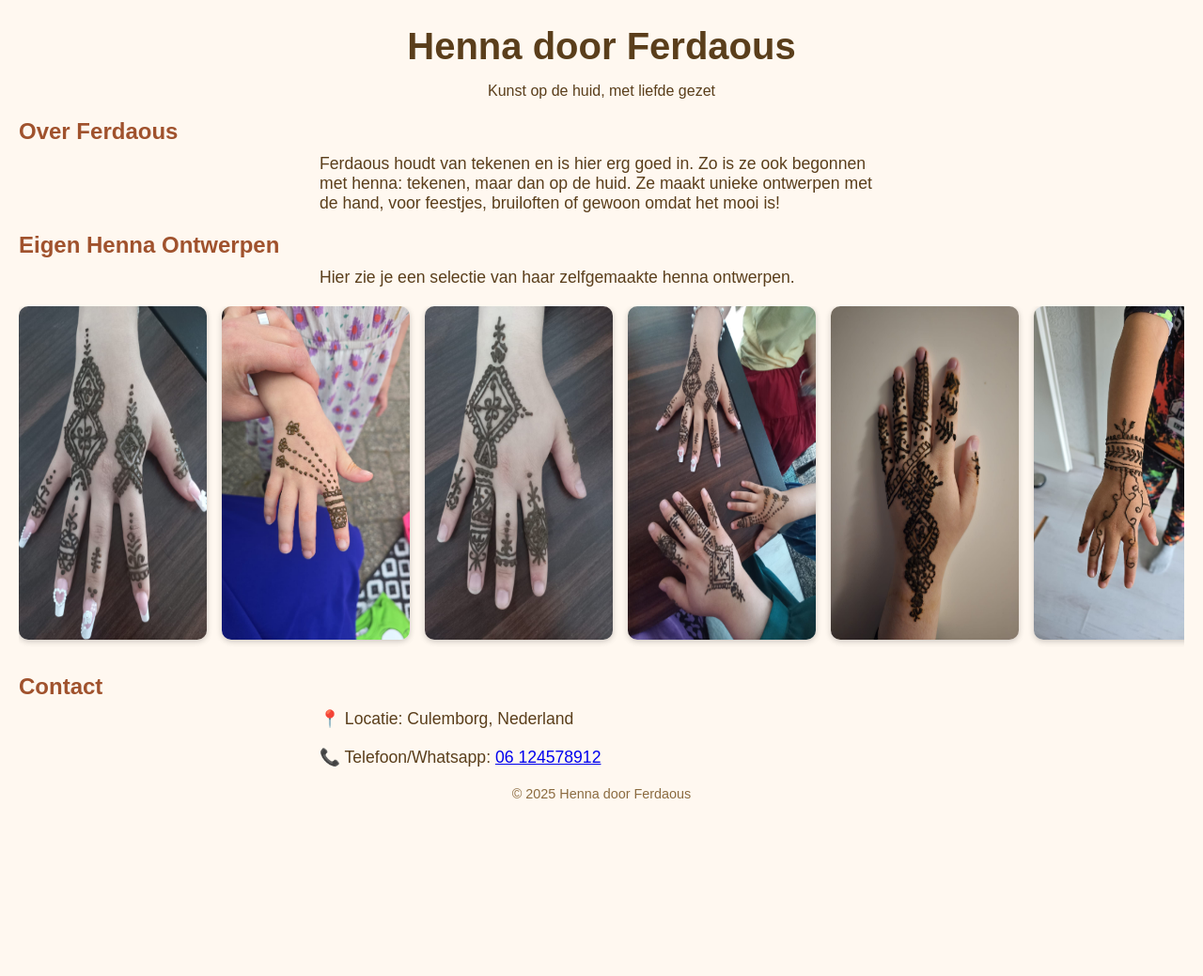
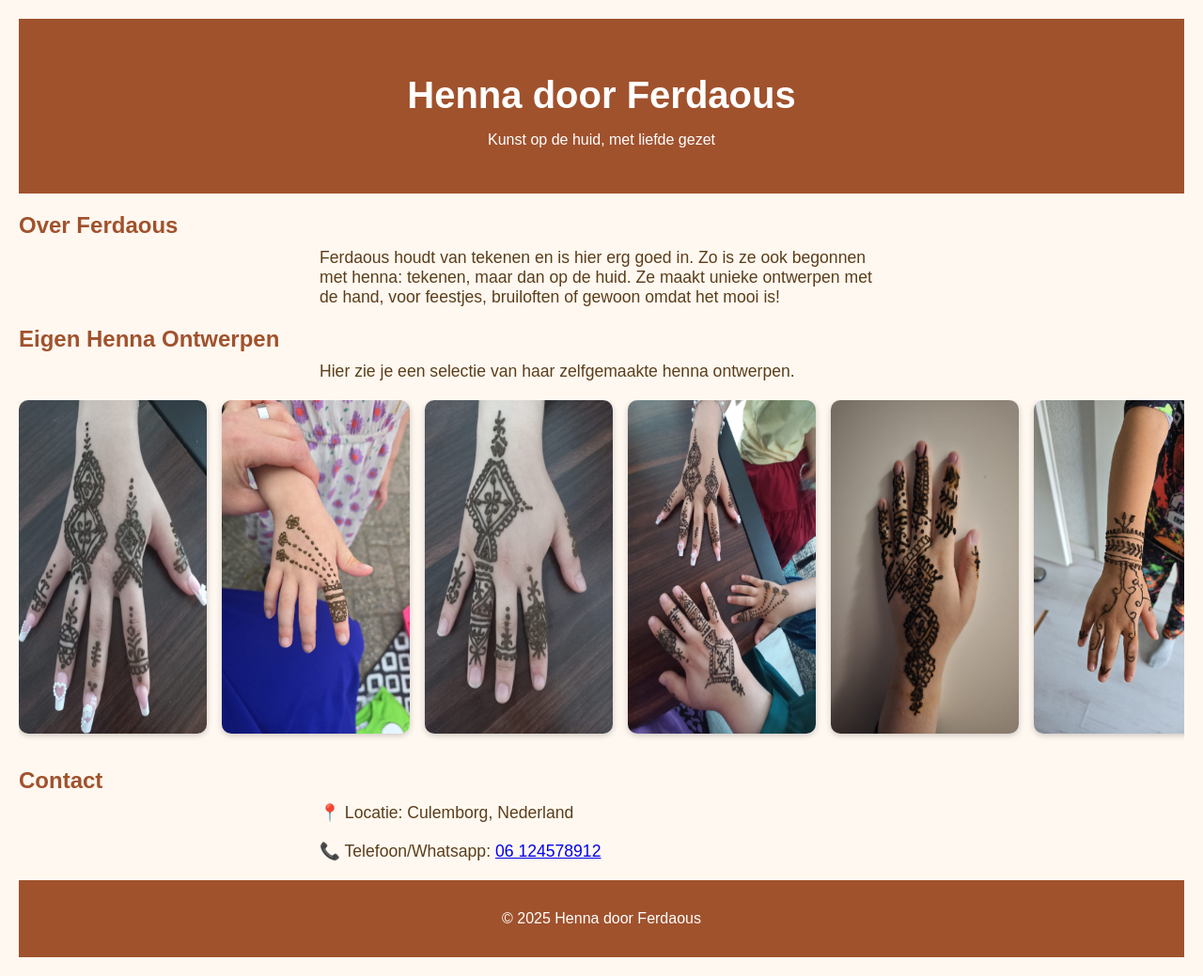
Before and after one commit to HassanElHassan/henna-portfolio, a plain HTML site: page index.html in a window 1280 px wide. Shown: the whole page at 94% size. Before the commit the page ends 873 px from the top, so only its background shows below. Drawn offline with Linux system fonts and the light colour scheme.

Commit message:
fourth commit

```diff
--- a/index.html
+++ b/index.html
@@ -11,9 +11,11 @@
       background: #fff8f0;
       color: #5a3e1b;
     }
-    header, footer {
+    header {
+      background-color: #a0522d;
+      color: white;
+      padding: 2rem;
       text-align: center;
-      margin-bottom: 20px;
     }
     h1 {
       font-size: 2.5rem;
@@ -52,8 +54,10 @@
       font-size: 1.1rem;
     }
     footer {
-      font-size: 0.9rem;
-      color: #8b6b40;
+      background-color: #a0522d;
+      color: white;
+      text-align: center;
+      padding: 1rem;
     }
   </style>
 </head>
```
